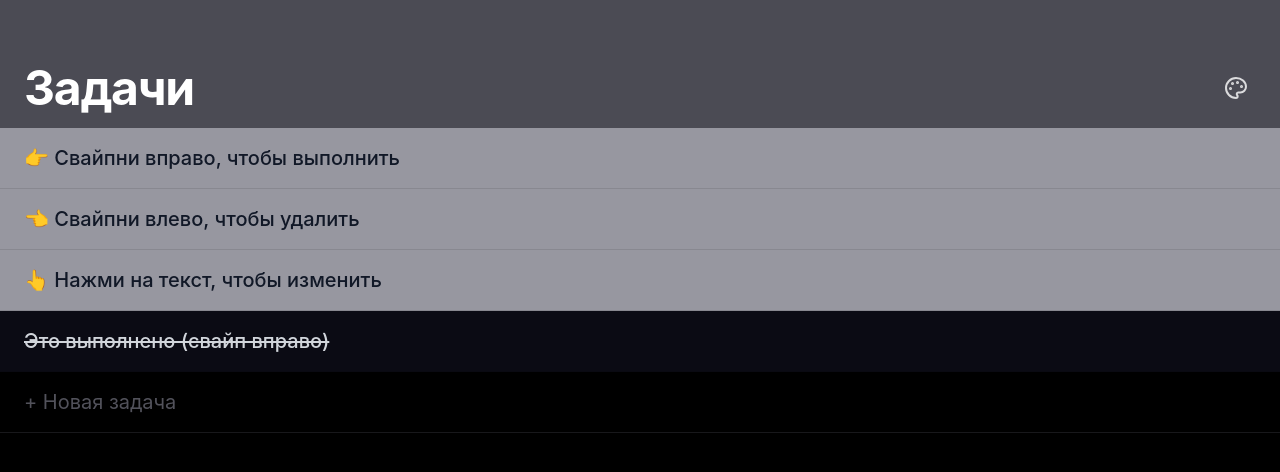
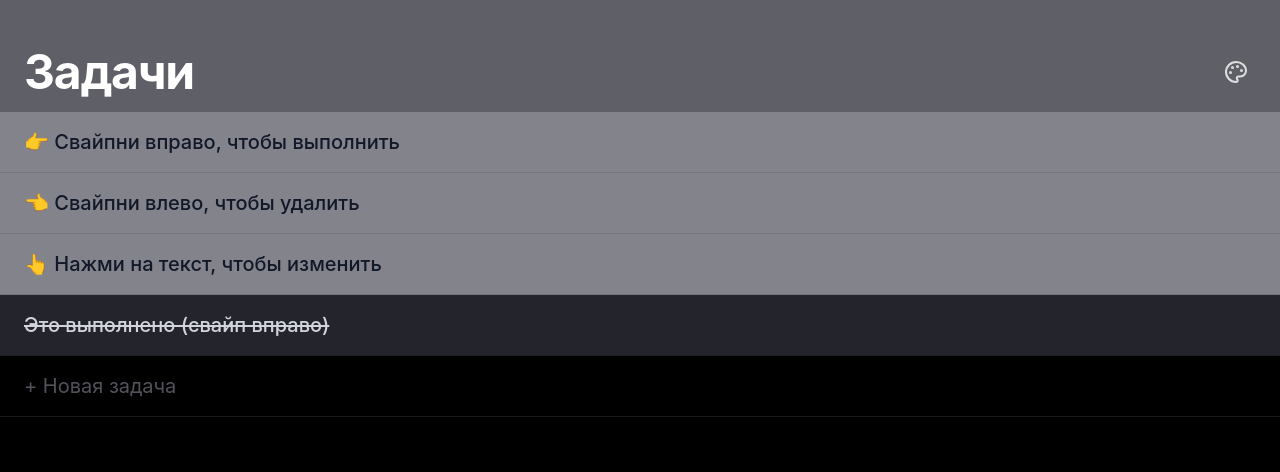
Before and after one commit to SKZHPRVT/task_time_place, a React (Vite) app: page / in a window 1280 px wide. Shown: the top 472 px of the page. Built offline with nearby package versions, Linux system fonts and the light colour scheme.

Commit message:
Fix: consolidate Telegram types in vite-env.d.ts

```diff
--- a/index.html
+++ b/index.html
@@ -2,10 +2,12 @@
 <html lang="ru">
   <head>
     <meta charset="UTF-8" />
-    <meta name="viewport" content="width=device-width, initial-scale=1.0, maximum-scale=1.0, user-scalable=no" />
-    <meta http-equiv="Cache-Control" content="no-cache, no-store, must-revalidate" />
-    <meta http-equiv="Pragma" content="no-cache" />
-    <meta http-equiv="Expires" content="0" />
+    <meta name="viewport" content="width=device-width, initial-scale=1.0, maximum-scale=1.0, user-scalable=no, viewport-fit=cover" />
+    <meta name="full-screen" content="yes" />
+    <meta name="theme-color" content="#000000" />
+    <meta name="apple-mobile-web-app-capable" content="yes" />
+    <meta name="mobile-web-app-capable" content="yes" />
+    <meta name="apple-mobile-web-app-status-bar-style" content="black-translucent" />
     <title>Clear Todo</title>
     <script src="https://telegram.org/js/telegram-web-app.js"></script>
   </head>
--- a/src/App.tsx
+++ b/src/App.tsx
@@ -20,7 +20,7 @@ export default function App() {
   const [newTaskText, setNewTaskText] = useState('');
 
   const toggleTask = (id: string) => {
-    setTasks(tasks.map(t => t.id === id ? { ...t, done: !t.done } : t));
+    setTasks(tasks.map(t => (t.id === id ? { ...t, done: !t.done } : t)));
   };
 
   const deleteTask = (id: string) => {
@@ -28,7 +28,7 @@ export default function App() {
   };
 
   const updateTask = (id: string, text: string) => {
-    setTasks(tasks.map(t => t.id === id ? { ...t, text } : t));
+    setTasks(tasks.map(t => (t.id === id ? { ...t, text } : t)));
   };
 
   const addTask = (e: React.FormEvent) => {
@@ -45,22 +45,21 @@ export default function App() {
     setNewTaskText('');
   };
 
-  // Более мягкие коэффициенты для сочетания цветов
-  const headerBg = darkenColor(baseColor, 15);  // Шапка чуть темнее
-  const taskBg = lightenColor(baseColor, 15);   // Задачи чуть светлее
-  const doneTaskBg = darkenColor(baseColor, 40); // Выполненные в тени
+  // Мягкие переливы: шапка темнее на 7%, задачи светлее на 7%, выполненные темнее на 30%
+  const headerBg = darkenColor(baseColor, 7);
+  const taskBg = lightenColor(baseColor, 7);
+  const doneTaskBg = darkenColor(baseColor, 30);
 
   return (
-    <div className="min-h-screen flex flex-col bg-black overflow-hidden">
+    <div className="flex-1 flex flex-col bg-black overflow-hidden">
       <div
-        className="pt-16 pb-4 px-6 transition-colors duration-300 flex justify-between items-end"
+        className="pt-12 pb-4 px-6 transition-colors duration-300 flex justify-between items-end shrink-0"
         style={{ backgroundColor: headerBg }}
       >
         <h1 className="text-5xl font-bold text-white tracking-tight">Задачи</h1>
         <button
           onClick={() => setShowPalette(!showPalette)}
           className="mb-1 p-2 rounded-full active:bg-white/20 transition-colors"
-          style={{ WebkitTapHighlightColor: 'transparent' }}
         >
           <Palette size={24} className="text-white/80" />
         </button>
@@ -72,7 +71,7 @@ export default function App() {
             initial={{ height: 0, opacity: 0 }}
             animate={{ height: 'auto', opacity: 1 }}
             exit={{ height: 0, opacity: 0 }}
-            className="overflow-hidden bg-zinc-900 border-b border-zinc-800"
+            className="overflow-hidden bg-zinc-900 border-b border-zinc-800 shrink-0"
           >
             <div className="flex gap-3 px-6 py-4 overflow-x-auto">
               {COLOR_PALETTE.map((c: { name: string; hex: string }) => (
@@ -85,7 +84,7 @@ export default function App() {
                   className={`w-10 h-10 rounded-full shrink-0 transition-transform active:scale-90 ${
                     baseColor === c.hex ? 'ring-2 ring-white ring-offset-2 ring-offset-zinc-900' : ''
                   }`}
-                  style={{ backgroundColor: c.hex, WebkitTapHighlightColor: 'transparent' }}
+                  style={{ backgroundColor: c.hex }}
                 />
               ))}
             </div>
@@ -109,7 +108,7 @@ export default function App() {
           <input
             type="text"
             value={newTaskText}
-            onChange={(e) => setNewTaskText(e.target.value)}
+            onChange={e => setNewTaskText(e.target.value)}
             placeholder="+ Новая задача"
             className="w-full bg-transparent text-zinc-400 text-xl outline-none placeholder-zinc-600"
           />
--- a/src/components/SwipeableTask.tsx
+++ b/src/components/SwipeableTask.tsx
@@ -2,12 +2,7 @@ import { useState } from 'react';
 import { motion, useAnimation, PanInfo } from 'framer-motion';
 import { Bell, Check, X } from 'lucide-react';
 import { Task } from '../types';
-
-const haptic = (style: 'light' | 'medium' | 'heavy' = 'light') => {
-  if (window.Telegram?.WebApp?.HapticFeedback) {
-    window.Telegram.WebApp.HapticFeedback.impactOccurred(style);
-  }
-};
+import { haptic } from '../lib/telegram';
 
 interface SwipeableTaskProps {
   task: Task;
@@ -63,11 +58,11 @@ export function SwipeableTask({ task, onToggle, onDelete, onUpdate, taskBg }: Sw
           <input
             autoFocus
             defaultValue={task.text}
-            onBlur={(e) => {
+            onBlur={e => {
               setIsEditing(false);
               onUpdate(task.id, e.target.value);
             }}
-            onKeyDown={(e) => {
+            onKeyDown={e => {
               if (e.key === 'Enter') e.currentTarget.blur();
             }}
             className={`bg-transparent outline-none w-full text-xl font-medium ${
--- a/src/index.css
+++ b/src/index.css
@@ -2,21 +2,30 @@
 @tailwind components;
 @tailwind utilities;
 
-body {
+:root {
+  --tg-viewport-height: 100vh;
+}
+
+html, body {
   margin: 0;
+  padding: 0;
   background-color: #000;
   color: #fff;
-  /* Отключаем скролл всей страницы, скроллить будем только списки */
   overscroll-behavior: none;
-  /* Запрещаем выделение текста при свайпах */
   user-select: none;
   -webkit-user-select: none;
+  -webkit-tap-highlight-color: transparent;
+  height: var(--tg-viewport-height);
+  overflow: hidden;
 }
 
-/* Кастомный скроллбар, чтобы не портил вид */
+#root {
+  height: var(--tg-viewport-height);
+  display: flex;
+  flex-direction: column;
+}
+
 ::-webkit-scrollbar {
-  width: 0px;
+  width: 0;
   background: transparent;
 }
-
-/* Объявление типов для Telegram */
--- /dev/null
+++ b/src/lib/telegram.ts
@@ -0,0 +1,77 @@
+// Обертка Telegram.WebApp с фокусом на fullscreen и синхронизацией viewport
+
+export const tg = window.Telegram?.WebApp;
+export const isTelegram = Boolean(tg);
+
+function safeCall<T>(fn: () => T): T | undefined {
+  try { return fn(); } catch (e) { console.warn('[TG] call failed:', e); return undefined; }
+}
+
+function applyViewportHeight(): void {
+  const h = tg?.viewportStableHeight || tg?.viewportHeight || window.innerHeight;
+  document.documentElement.style.setProperty('--tg-viewport-height', `${h}px`);
+  document.documentElement.style.setProperty('--real-vh', `${h}px`);
+}
+
+export function initTelegram(): void {
+  if (!tg) {
+    document.documentElement.style.setProperty('--tg-viewport-height', `${window.innerHeight}px`);
+    window.addEventListener('resize', () => {
+      document.documentElement.style.setProperty('--tg-viewport-height', `${window.innerHeight}px`);
+    });
+    console.log('[TG] Running in browser mode');
+    return;
+  }
+
+  document.body.classList.add('is-telegram');
+
+  // 1. Сообщаем что приложение готово
+  safeCall(() => tg.ready());
+
+  // 2. Разворачиваем на весь WebView
+  safeCall(() => tg.expand());
+
+  // 3. Bot API 8.0+: полный экран без шапки Telegram
+  if (typeof tg.requestFullscreen === 'function') {
+    try {
+      tg.requestFullscreen();
+      console.log('[TG] requestFullscreen called');
+    } catch (e) {
+      console.log('[TG] requestFullscreen failed:', e);
+    }
+  }
+
+  // 4. Отключаем закрытие TMA свайпом вниз
+  safeCall(() => tg.disableVerticalSwipes?.());
+
+  // 5. Цвета шапки Telegram — совпадаем с фоном приложения
+  safeCall(() => tg.setHeaderColor('#000000'));
+  safeCall(() => tg.setBackgroundColor('#000000'));
+
+  // 6. Высота viewport
+  applyViewportHeight();
+  safeCall(() => tg.onEvent('viewportChanged', applyViewportHeight));
+
+  window.addEventListener('resize', applyViewportHeight);
+  window.addEventListener('orientationchange', () => setTimeout(applyViewportHeight, 300));
+  setTimeout(applyViewportHeight, 200);
+  setTimeout(applyViewportHeight, 1000);
+
+  if (window.visualViewport) {
+    window.visualViewport.addEventListener('resize', applyViewportHeight);
+  }
+
+  console.log('[TG] initialized', {
+    version: tg.version,
+    platform: tg.platform,
+    viewportHeight: tg.viewportHeight,
+    viewportStableHeight: tg.viewportStableHeight,
+    isExpanded: tg.isExpanded,
+    isFullscreen: tg.isFullscreen,
+  });
+}
+
+export function haptic(style: 'light' | 'medium' | 'heavy' = 'light'): void {
+  if (!tg?.HapticFeedback) return;
+  safeCall(() => tg.HapticFeedback!.impactOccurred(style));
+}
--- a/src/main.tsx
+++ b/src/main.tsx
@@ -1,15 +1,12 @@
-import React from 'react'
-import ReactDOM from 'react-dom/client'
-import App from './App.tsx'
-import './index.css'
+import React from 'react';
+import ReactDOM from 'react-dom/client';
+import App from './App';
+import './index.css';
+import { initTelegram } from './lib/telegram';
 
-if (window.Telegram?.WebApp) {
-  window.Telegram.WebApp.ready();
-  window.Telegram.WebApp.expand();
-}
+initTelegram();
 
-// Показываем ошибку на экране вместо белого экрана
-class ErrorBoundary extends React.Component<{children: React.ReactNode}, {error: Error | null}> {
+class ErrorBoundary extends React.Component<{ children: React.ReactNode }, { error: Error | null }> {
   constructor(props: any) {
     super(props);
     this.state = { error: null };
@@ -43,4 +40,4 @@ ReactDOM.createRoot(document.getElementById('root')!).render(
       <App />
     </ErrorBoundary>
   </React.StrictMode>,
-)
+);
--- a/src/vite-env.d.ts
+++ b/src/vite-env.d.ts
@@ -1,7 +1,35 @@
 /// <reference types="vite/client" />
 
-interface Window {
-  Telegram?: {
-    WebApp: any;
+interface TelegramWebApp {
+  initData: string;
+  initDataUnsafe: {
+    user?: { id: number; first_name?: string; username?: string };
+  };
+  version: string;
+  platform: string;
+  colorScheme: 'light' | 'dark';
+  viewportHeight: number;
+  viewportStableHeight: number;
+  isExpanded: boolean;
+  isFullscreen?: boolean;
+  ready: () => void;
+  expand: () => void;
+  close: () => void;
+  setHeaderColor: (color: string) => void;
+  setBackgroundColor: (color: string) => void;
+  enableClosingConfirmation: () => void;
+  disableVerticalSwipes?: () => void;
+  requestFullscreen?: () => void;
+  exitFullscreen?: () => void;
+  onEvent: (event: string, handler: () => void) => void;
+  offEvent: (event: string, handler: () => void) => void;
+  HapticFeedback?: {
+    impactOccurred: (style: 'light' | 'medium' | 'heavy') => void;
+    notificationOccurred: (type: 'error' | 'success' | 'warning') => void;
+    selectionChanged: () => void;
   };
 }
+
+interface Window {
+  Telegram?: { WebApp: TelegramWebApp };
+}
```
